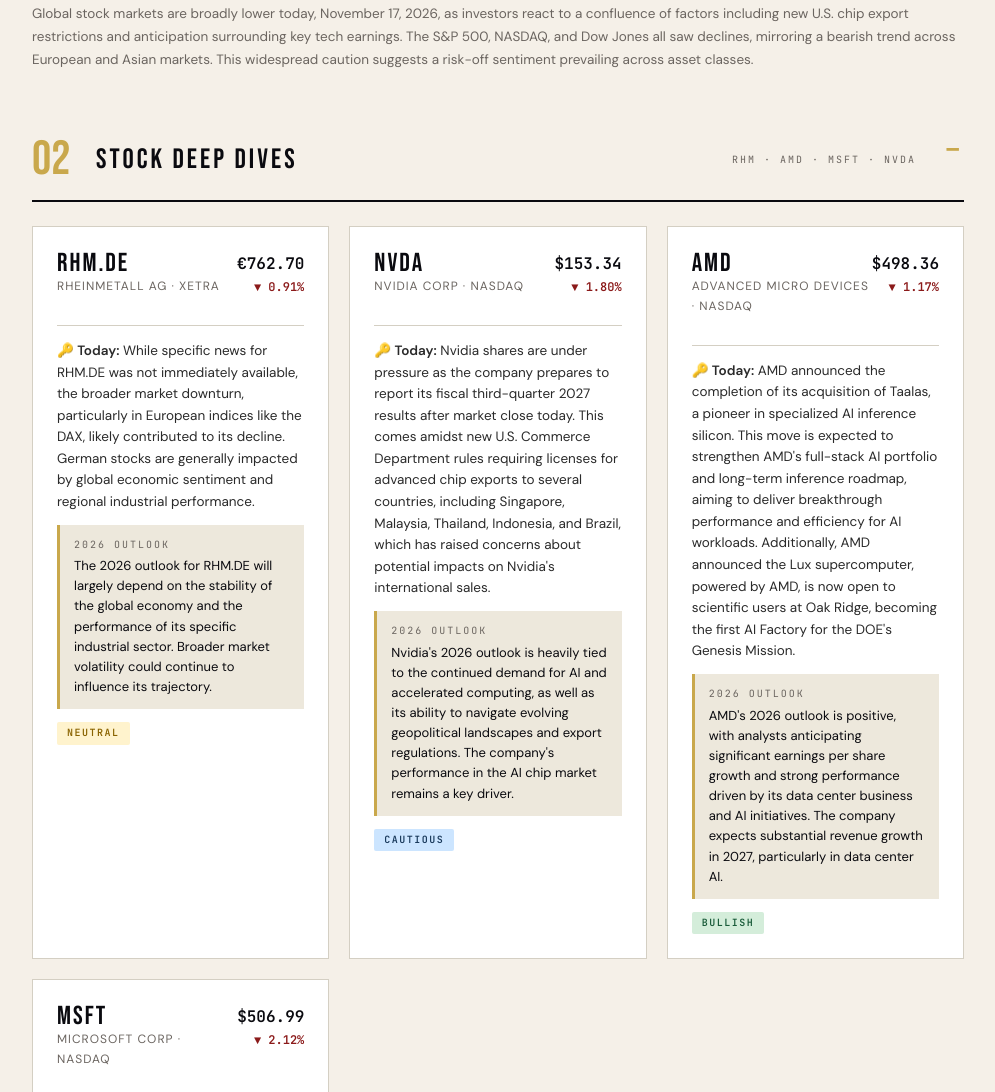
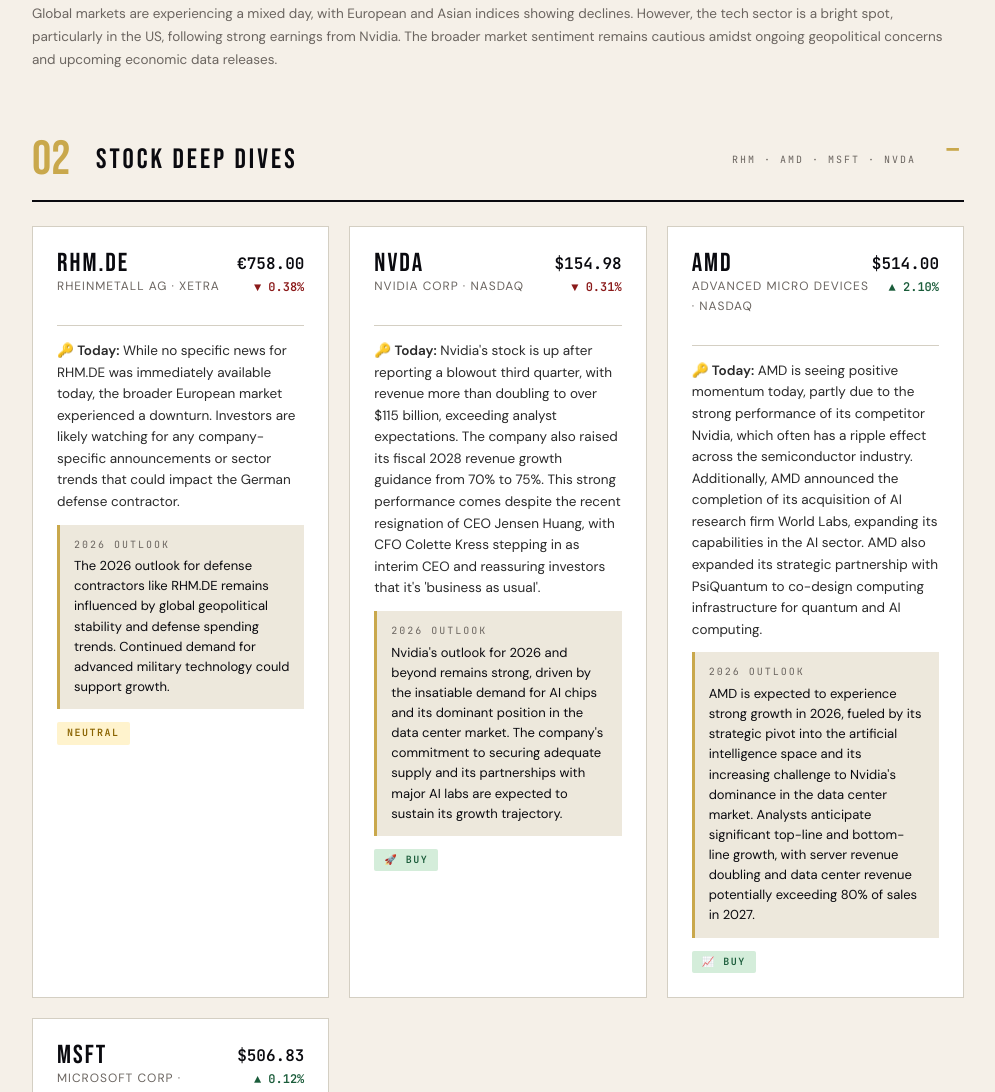
Before and after one commit to pavelbogdanaa-prog/signal-newsletter, a plain HTML site: page index.html in a window 1280 px wide. Shown: the part 812-1904 px from the top of the page, without its empty margins (142-1137 px from the left). Drawn offline with Linux system fonts and the light colour scheme.

Commit message:
📈 Daily update: 2026-11-18

```diff
--- a/index.html
+++ b/index.html
@@ -126,133 +126,133 @@
      ██████████████████████████████████████████████ -->
 <script>
 const SIGNAL_DATA = {
-  "date": "Tuesday · November 17, 2026",
+  "date": "Wednesday · November 18, 2026",
   "alert": {
-    "type": "critical",
-    "icon": "⚠️",
-    "title": "Market Downturn & Tech Sector Under Pressure",
-    "body": "Global markets are experiencing a significant downturn today, with major indices in the red. The tech sector, in particular, is facing headwinds due to new export restrictions and upcoming earnings reports."
+    "type": "positive",
+    "icon": "✅",
+    "title": "Chip Stocks Rally on Strong Earnings",
+    "body": "Nvidia's impressive earnings report and raised guidance have fueled a rally in chip stocks, with AMD also seeing a boost from its acquisition news."
   },
   "ticker": [
     {
       "label": "S&P 500",
-      "value": "7,377.95",
-      "dir": "down",
-      "arrow": "▼ 0.52%"
+      "value": "7,337.72",
+      "dir": "flat",
+      "arrow": "▼ 0.04%"
     },
     {
       "label": "NASDAQ",
-      "value": "24,358.61",
-      "dir": "down",
-      "arrow": "▼ 0.62%"
+      "value": "N/A",
+      "dir": "flat",
+      "arrow": "→ 0.0%"
     },
     {
       "label": "Dow Jones",
-      "value": "51,247.90",
+      "value": "50,340.30",
       "dir": "down",
-      "arrow": "▼ 0.70%"
+      "arrow": "▼ 0.83%"
     },
     {
       "label": "DAX",
-      "value": "26,207.90",
+      "value": "25,891.05",
       "dir": "down",
-      "arrow": "▼ 1.47%"
+      "arrow": "▼ 0.59%"
     },
     {
       "label": "Nikkei 225",
-      "value": "59,662.02",
+      "value": "58,860.43",
       "dir": "down",
-      "arrow": "▼ 2.42%"
+      "arrow": "▼ 1.34%"
     },
     {
       "label": "Hang Seng",
-      "value": "23,508.17",
+      "value": "23,294.75",
       "dir": "down",
-      "arrow": "▼ 1.03%"
+      "arrow": "▼ 0.91%"
     }
   ],
   "market": [
     {
       "label": "S&P 500",
-      "value": "7,377.95",
-      "change": "▼ 0.52%",
-      "dir": "down"
+      "value": "7,337.72",
+      "change": "▼ 0.04%",
+      "dir": "flat"
     },
     {
       "label": "NASDAQ",
-      "value": "24,358.61",
-      "change": "▼ 0.62%",
-      "dir": "down"
+      "value": "N/A",
+      "change": "→ 0.0%",
+      "dir": "flat"
     },
     {
       "label": "Dow Jones",
-      "value": "51,247.90",
-      "change": "▼ 0.70%",
+      "value": "50,340.30",
+      "change": "▼ 0.83%",
       "dir": "down"
     },
     {
       "label": "DAX",
-      "value": "26,207.90",
-      "change": "▼ 1.47%",
+      "value": "25,891.05",
+      "change": "▼ 0.59%",
       "dir": "down"
     },
     {
       "label": "Nikkei 225",
-      "value": "59,662.02",
-      "change": "▼ 2.42%",
+      "value": "58,860.43",
+      "change": "▼ 1.34%",
       "dir": "down"
     },
     {
       "label": "Hang Seng",
-      "value": "23,508.17",
-      "change": "▼ 1.03%",
+      "value": "23,294.75",
+      "change": "▼ 0.91%",
       "dir": "down"
     }
   ],
-  "marketSummary": "Global stock markets are broadly lower today, November 17, 2026, as investors react to a confluence of factors including new U.S. chip export restrictions and anticipation surrounding key tech earnings. The S&P 500, NASDAQ, and Dow Jones all saw declines, mirroring a bearish trend across European and Asian markets. This widespread caution suggests a risk-off sentiment prevailing across asset classes.",
+  "marketSummary": "Global markets are experiencing a mixed day, with European and Asian indices showing declines. However, the tech sector is a bright spot, particularly in the US, following strong earnings from Nvidia. The broader market sentiment remains cautious amidst ongoing geopolitical concerns and upcoming economic data releases.",
   "stocks": [
     {
       "ticker": "RHM.DE",
       "name": "Rheinmetall AG · XETRA",
-      "price": "€762.70",
-      "change": "▼ 0.91%",
+      "price": "€758.00",
+      "change": "▼ 0.38%",
       "dir": "down",
-      "news": "<strong>🔑 Today:</strong> While specific news for RHM.DE was not immediately available, the broader market downturn, particularly in European indices like the DAX, likely contributed to its decline. German stocks are generally impacted by global economic sentiment and regional industrial performance.",
-      "outlook": "The 2026 outlook for RHM.DE will largely depend on the stability of the global economy and the performance of its specific industrial sector. Broader market volatility could continue to influence its trajectory.",
+      "news": "<strong>🔑 Today:</strong> While no specific news for RHM.DE was immediately available today, the broader European market experienced a downturn. Investors are likely watching for any company-specific announcements or sector trends that could impact the German defense contractor.",
+      "outlook": "The 2026 outlook for defense contractors like RHM.DE remains influenced by global geopolitical stability and defense spending trends. Continued demand for advanced military technology could support growth.",
       "badge": " neutral",
       "badgeClass": "badge-hold"
     },
     {
       "ticker": "NVDA",
       "name": "NVIDIA Corp · NASDAQ",
-      "price": "$153.34",
-      "change": "▼ 1.80%",
+      "price": "$154.98",
+      "change": "▼ 0.31%",
       "dir": "down",
-      "news": "<strong>🔑 Today:</strong> Nvidia shares are under pressure as the company prepares to report its fiscal third-quarter 2027 results after market close today. This comes amidst new U.S. Commerce Department rules requiring licenses for advanced chip exports to several countries, including Singapore, Malaysia, Thailand, Indonesia, and Brazil, which has raised concerns about potential impacts on Nvidia's international sales.",
-      "outlook": "Nvidia's 2026 outlook is heavily tied to the continued demand for AI and accelerated computing, as well as its ability to navigate evolving geopolitical landscapes and export regulations. The company's performance in the AI chip market remains a key driver.",
-      "badge": " cautious",
-      "badgeClass": "badge-watch"
+      "news": "<strong>🔑 Today:</strong> Nvidia's stock is up after reporting a blowout third quarter, with revenue more than doubling to over $115 billion, exceeding analyst expectations. The company also raised its fiscal 2028 revenue growth guidance from 70% to 75%. This strong performance comes despite the recent resignation of CEO Jensen Huang, with CFO Colette Kress stepping in as interim CEO and reassuring investors that it's 'business as usual'.",
+      "outlook": "Nvidia's outlook for 2026 and beyond remains strong, driven by the insatiable demand for AI chips and its dominant position in the data center market. The company's commitment to securing adequate supply and its partnerships with major AI labs are expected to sustain its growth trajectory.",
+      "badge": "🚀 Buy",
+      "badgeClass": "badge-buy"
     },
     {
       "ticker": "AMD",
       "name": "Advanced Micro Devices · NASDAQ",
-      "price": "$498.36",
-      "change": "▼ 1.17%",
-      "dir": "down",
-      "news": "<strong>🔑 Today:</strong> AMD announced the completion of its acquisition of Taalas, a pioneer in specialized AI inference silicon. This move is expected to strengthen AMD's full-stack AI portfolio and long-term inference roadmap, aiming to deliver breakthrough performance and efficiency for AI workloads. Additionally, AMD announced the Lux supercomputer, powered by AMD, is now open to scientific users at Oak Ridge, becoming the first AI Factory for the DOE's Genesis Mission.",
-      "outlook": "AMD's 2026 outlook is positive, with analysts anticipating significant earnings per share growth and strong performance driven by its data center business and AI initiatives. The company expects substantial revenue growth in 2027, particularly in data center AI.",
-      "badge": " bullish",
+      "price": "$514.00",
+      "change": "▲ 2.10%",
+      "dir": "up",
+      "news": "<strong>🔑 Today:</strong> AMD is seeing positive momentum today, partly due to the strong performance of its competitor Nvidia, which often has a ripple effect across the semiconductor industry. Additionally, AMD announced the completion of its acquisition of AI research firm World Labs, expanding its capabilities in the AI sector. AMD also expanded its strategic partnership with PsiQuantum to co-design computing infrastructure for quantum and AI computing.",
+      "outlook": "AMD is expected to experience strong growth in 2026, fueled by its strategic pivot into the artificial intelligence space and its increasing challenge to Nvidia's dominance in the data center market. Analysts anticipate significant top-line and bottom-line growth, with server revenue doubling and data center revenue potentially exceeding 80% of sales in 2027.",
+      "badge": "📈 Buy",
       "badgeClass": "badge-buy"
     },
     {
       "ticker": "MSFT",
       "name": "Microsoft Corp · NASDAQ",
-      "price": "$506.99",
-      "change": "▼ 2.12%",
-      "dir": "down",
-      "news": "<strong>🔑 Today:</strong> Microsoft announced a 7.7% increase in its quarterly dividend to $0.98 per share, continuing a 25-year streak of dividend growth. The dividend will be paid on December 10, 2026, with an ex-dividend date of November 19, 2026. This news comes as Microsoft is also hosting its Ignite event from November 17-20, where investors will be looking for reassurances regarding cloud reliability following a recent outage.",
-      "outlook": "Microsoft's 2026 outlook remains strong, with analysts maintaining a predominantly bullish stance due to its dominant position in enterprise cloud computing, productivity software, and strategic AI investments. However, concerns about AI infrastructure costs and intensifying cloud competition are being monitored.",
-      "badge": " positive",
+      "price": "$506.83",
+      "change": "▲ 0.12%",
+      "dir": "up",
+      "news": "<strong>🔑 Today:</strong> While no major specific news for Microsoft was released today, the company's stock saw a slight uptick. Microsoft's performance is often influenced by broader tech sector trends and its ongoing advancements in cloud computing and AI, which continue to be key drivers for investor confidence.",
+      "outlook": "Microsoft's 2026 outlook remains positive, with analysts anticipating the stock to trade between $514.64 and $623.90, potentially yielding a 23.24% return. The company's strong Azure growth and Copilot monetization are expected to be key bullish factors, though concerns about the return on AI-related capital expenditure persist.",
+      "badge": "☁️ Buy",
       "badgeClass": "badge-buy"
     }
   ],
@@ -260,88 +260,88 @@ const SIGNAL_DATA = {
     {
       "ticker": "EUNL.DE",
       "name": "iShares Core MSCI World UCITS ETF · XETRA",
-      "stats": "Price: €128.41\nChange: ▼ 1.20%\nTER: 0.20%\nExchange: XETRA",
-      "badge": "Hold",
-      "badgeClass": "badge-hold",
-      "desc": "EUNL.DE, the iShares Core MSCI World UCITS ETF, tracks approximately 1,320 large- and mid-cap stocks from 23 developed countries. As the largest MSCI World ETF in Europe, it offers broad exposure to global equity markets, which today are experiencing a general downturn.",
-      "verdict": "Given the current global market volatility, EUNL.DE provides diversified exposure, but investors should be prepared for potential short-term fluctuations in line with broader market trends."
+      "stats": "Price: €127.43\nChange: ▲ 0.28%\nTER: 0.20%\nExchange: XETRA",
+      "badge": "Diversify",
+      "badgeClass": "badge-buy",
+      "desc": "EUNL.DE, the iShares Core MSCI World UCITS ETF, tracks approximately 1,320 large- and mid-cap stocks from 23 developed countries, with a significant allocation to the US. Today, as global markets show some declines, EUNL.DE is up slightly, indicating resilience in its broad-based developed market exposure.",
+      "verdict": "This ETF remains a solid choice for investors seeking diversified exposure to developed global equity markets, offering a cost-effective and liquid option for long-term growth."
     },
     {
       "ticker": "4MMR.DE",
       "name": "Global X Defense Tech UCITS ETF · XETRA",
-      "stats": "Price: €24.16\nChange: ▼ 0.39%\nTER: 0.50%\nExchange: XETRA",
+      "stats": "Price: €23.83\nChange: ▼ 0.36%\nTER: 0.50%\nExchange: XETRA",
       "badge": "Watch",
       "badgeClass": "badge-watch",
-      "desc": "The Global X Defence Tech UCITS ETF (4MMR.DE) aims to replicate the Mirae Asset Defence Tech Index, focusing on companies globally that benefit from defense and military sector technology, including cybersecurity and AI. Despite today's overall market decline, the defense sector can sometimes show resilience due to ongoing geopolitical factors.",
-      "verdict": "This ETF offers targeted exposure to a specialized sector. Its performance will be influenced by defense spending and technological advancements, which may offer some insulation from broader market downturns."
+      "desc": "The Global X Defence Tech UCITS ETF (4MMR.DE) aims to replicate the Mirae Asset Defence Tech Index, focusing on companies globally that benefit from defense and military sector technology. Despite a slight dip today, the ongoing geopolitical developments could keep this sector in focus.",
+      "verdict": "This ETF offers targeted exposure to the defense technology sector, which can be influenced by global security trends. Investors should consider the inherent geopolitical and budgetary risks."
     },
     {
       "ticker": "ITA",
       "name": "iShares U.S. Aerospace & Defense ETF · NYSE Arca",
-      "stats": "Price: $70.15\nChange: ▲ 0.57%\nTER: 0.42%\nExchange: NYSE Arca",
-      "badge": "Buy",
-      "badgeClass": "badge-buy",
-      "desc": "The iShares U.S. Aerospace & Defense ETF (ITA) tracks a market-cap-weighted index of U.S. manufacturers, assemblers, and distributors of airplane and defense equipment. Today, the ETF saw a slight increase, potentially reflecting ongoing strength in the defense industry despite wider market weakness.",
-      "verdict": "ITA provides targeted access to the U.S. aerospace and defense industry. Its performance is often driven by government contracts and national security considerations, which can sometimes act as a buffer during general market corrections."
+      "stats": "Price: $69.43\nChange: ▼ 0.25%\nTER: 0.42%\nExchange: NYSE Arca",
+      "badge": "Sector Focus",
+      "badgeClass": "badge-hold",
+      "desc": "The iShares U.S. Aerospace & Defense ETF (ITA) provides targeted exposure to US-listed manufacturers, assemblers, and distributors of aircraft and defense equipment. Today, the ETF is down slightly, aligning with broader market caution.",
+      "verdict": "ITA is a compelling option for investors seeking long-term growth in the specialized aerospace and defense sector, driven by government contracts and innovation. However, geopolitical and budgetary risks are important considerations."
     }
   ],
   "macro": [
     {
-      "theme": "📉 Global Market Downturn",
-      "what": "Major global indices, including the S&P 500, NASDAQ, Dow Jones, DAX, Nikkei 225, and Hang Seng, are all experiencing declines today.",
-      "impact": "This widespread downturn indicates a prevailing risk-off sentiment, leading investors to pull back from equities and seek safer assets."
+      "theme": "🤖 AI Dominance",
+      "what": "Nvidia's stellar earnings report highlights the continued, robust demand for AI infrastructure and chips, with the company raising its fiscal 2028 revenue growth guidance.",
+      "impact": "This reinforces the strong investment trend in artificial intelligence, likely driving further capital into tech companies focused on AI development and hardware."
     },
     {
-      "theme": "⚙️ Tech Sector Under Pressure",
-      "what": "The technology sector is facing significant headwinds, partly due to new U.S. export restrictions on advanced chips to several countries.",
-      "impact": "This could impact the revenue and growth prospects of major chipmakers and tech companies with international exposure, contributing to their stock declines."
+      "theme": " geopolitics",
+      "what": "Ongoing geopolitical tensions, particularly in the Middle East, continue to influence global markets and airline operations. Additionally, President Trump is in China for meetings with its leader and Russia's Putin.",
+      "impact": "Geopolitical instability creates uncertainty, leading to cautious investor sentiment and potential volatility in sectors like energy, defense, and travel."
     },
     {
-      "theme": "⛽️ Rising Oil Prices",
-      "what": "Brent Oil prices are up today, continuing a recent trend.",
-      "impact": "Higher oil prices can fuel inflation and increase operating costs for businesses, potentially impacting consumer spending and corporate profits across various sectors."
+      "theme": " semiconductor Industry",
+      "what": "The strong performance of Nvidia and AMD's strategic acquisitions and partnerships underscore the dynamic and growing semiconductor industry, particularly in the AI and high-performance computing segments.",
+      "impact": "Positive news from chipmakers can boost the broader tech sector, but also highlights intense competition and the importance of innovation in this space."
     },
     {
-      "theme": "💰 Treasury Yields & Strong Dollar",
-      "what": "Treasury yields have lifted, with the 10-year yield at 5.14%, and the dollar index is near its highest since April 2025.",
-      "impact": "High yields can make bonds more attractive relative to stocks, weighing on growth shares. A strong dollar can also reduce the overseas earnings of U.S. companies."
+      "theme": "Global Economic Slowdown",
+      "what": "Despite some positive individual company news, major global indices in Europe and Asia are showing declines, suggesting underlying concerns about the pace of global economic growth.",
+      "impact": "A cautious global economic outlook could lead to reduced consumer spending and business investment, impacting various sectors and potentially increasing demand for safe-haven assets."
     },
     {
-      "theme": "🇨🇳 China Economic Data",
-      "what": "China's industrial production rose by 4.8% in October, below the forecast of 5.3%, and fixed-asset investment fell by 8.1% against an expected 7.0% decline.",
-      "impact": "Weaker-than-expected economic data from China can signal a slowdown in global demand, impacting companies with significant exposure to the Chinese market and contributing to global economic uncertainty."
+      "theme": "Central Bank Watch",
+      "what": "The FOMC Minutes from the October 27-28 meeting are scheduled for release today, providing insights into the Federal Reserve's monetary policy discussions.",
+      "impact": "These minutes will be closely scrutinized by investors for clues on future interest rate decisions and the Fed's stance on inflation, potentially influencing bond yields and equity markets."
     }
   ],
   "calendar": [
     {
-      "date": "Tue Nov 17",
-      "event": "Nvidia Q3 Earnings Report",
-      "why": "Nvidia's earnings are a major catalyst for the tech sector and broader market, especially given recent export restrictions and the company's role in AI development."
+      "date": "Wed Nov 18",
+      "event": "FOMC Minutes (Oct 27-28 mtg)",
+      "why": "Provides detailed insights into the Federal Reserve's monetary policy discussions and economic outlook, crucial for understanding future rate decisions."
     },
     {
-      "date": "Tue Nov 17",
-      "event": "U.S. Retail Sales Data",
-      "why": "This data provides crucial insights into consumer demand and inflationary pressures, influencing Federal Reserve rate expectations."
+      "date": "Mon Nov 23",
+      "event": "S&P Global Flash PMI: US (Nov)",
+      "why": "Key indicator of economic health in both manufacturing and services sectors, offering an early look at economic activity."
     },
     {
-      "date": "Tue Nov 17",
-      "event": "U.S. Industrial Production",
-      "why": "Industrial production figures offer a snapshot of the health of the manufacturing sector, a key component of economic growth."
+      "date": "Wed Nov 25",
+      "event": "US GDP (Second Preliminary)",
+      "why": "A revised estimate of economic growth, providing a more accurate picture of the nation's economic performance."
     },
     {
-      "date": "Wed Nov 18",
-      "event": "FOMC Minutes Release",
-      "why": "The minutes from the Federal Open Market Committee meeting provide detailed insights into the Fed's monetary policy stance and future rate hike expectations."
+      "date": "Thu Nov 26",
+      "event": "US Thanksgiving Holiday",
+      "why": "US markets will be closed, leading to lower trading volumes and potentially increased volatility in other global markets."
     },
     {
-      "date": "Fri Nov 20",
-      "event": "UK Retail Sales",
-      "why": "UK retail sales data is an important indicator of consumer spending and economic health in the United Kingdom."
+      "date": "Fri Nov 27",
+      "event": "US PCE Price Indices",
+      "why": "The Federal Reserve's preferred measure of inflation, offering crucial data for future monetary policy decisions."
     },
     {
-      "date": "Fri Nov 20",
-      "event": "ECB President Lagarde Speech",
-      "why": "Remarks from the European Central Bank President can provide guidance on monetary policy and economic outlook for the Eurozone."
+      "date": "Mon Nov 30",
+      "event": "US Pending Home Sales Index (Oct)",
+      "why": "An indicator of the health of the housing market, reflecting future trends in home sales."
     }
   ],
   "quote": {
```
Also changed, not shown: daily-data.js (+102 -102 lines).
